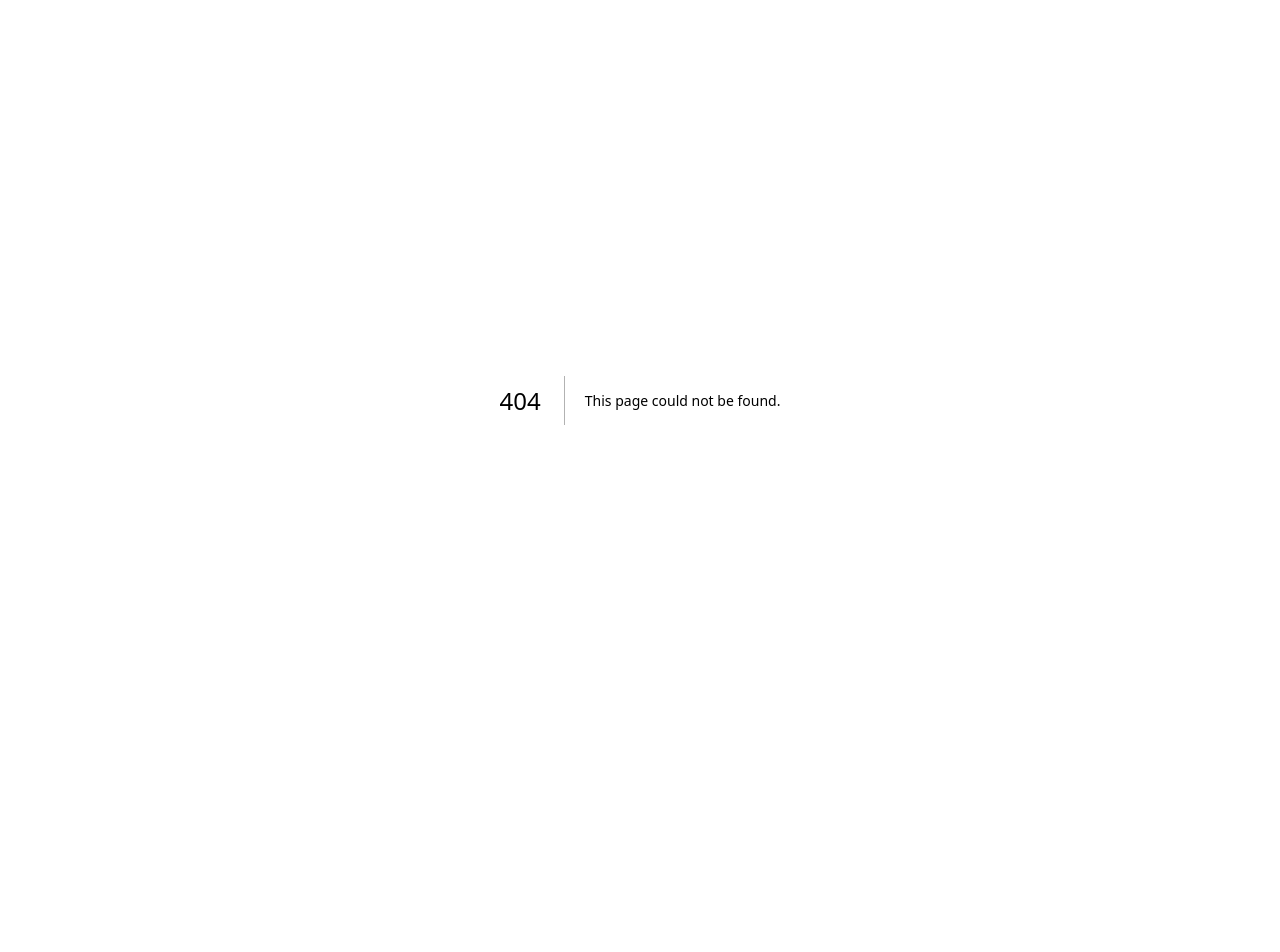
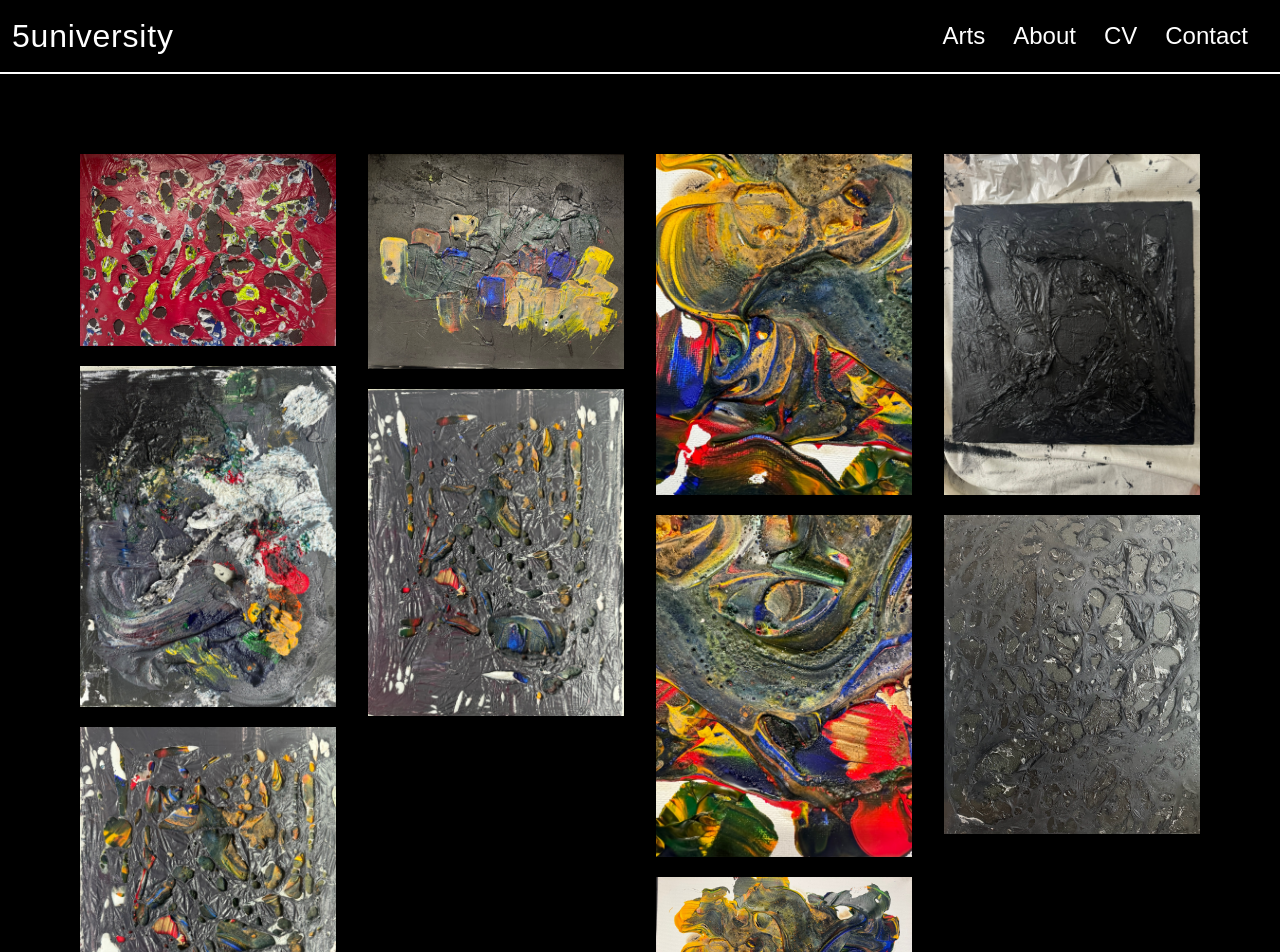
Before and after one commit to sby1126/5university, a Next.js app: page /5university/sub/arts/1 in a window 1280 px wide. Before the commit this address had no page. Shown: the top 952 px of the page. Before the commit the page ends 800 px from the top, so only its background shows below. Built offline with nearby package versions, Linux system fonts and the light colour scheme; a web font is replaced by a local one.

Commit message:
[fix] next config

```diff
--- a/next.config.mjs
+++ b/next.config.mjs
@@ -1,5 +1,7 @@
 /** @type {import('next').NextConfig} */
 const nextConfig = {
+    output: 'export',
+    basePath: '/5university',
     assetPrefix:
         "https://sby1126.github.io/5university/"
     ,
--- a/package.json
+++ b/package.json
@@ -9,7 +9,7 @@
     "start": "next start",
     "lint": "next lint",
     "predeploy": "npm run build",
-    "deploy": "touch out/.nojekyll && gh-pages -d out --dotfiles"
+    "deploy": "touch out/.nojekyll && gh-pages -d  out -t true"
   },
   "dependencies": {
     "framer-motion": "^11.3.29",
--- a/src/app/page.tsx
+++ b/src/app/page.tsx
@@ -9,7 +9,7 @@ export default function Home() {
       animate={{ opacity: 1, scale: 1 }}
       transition={{ duration: 0.7 }}
     >
-      <main className="w-full h-screen bg-[url('/images/IMG_9538.JPG')] bg-cover flex justify-center items-center">
+      <main className="w-full h-screen bg-[url('/5university/images/IMG_9538.JPG')] bg-cover flex justify-center items-center">
         <Link href="/sub" className="text-[2rem] md:text-[5rem] tracking-wide text-white">
           5university
         </Link>
--- a/src/components/ImageCategory.tsx
+++ b/src/components/ImageCategory.tsx
@@ -14,7 +14,7 @@ export default function ImageCategory() {
                         >
                             <Image
                                 className="object-cover w-full h-full opacity-55"
-                                src={`/images/${i}.jpeg`}
+                                src={`/5university/images/${i}.jpeg`}
                                 alt=""
                             />
                             <motion.div className="absolute w-full h-full flex justify-center items-center" whileHover={{ scale: 1.2 }}>
--- a/src/components/ImageGridsAuto.tsx
+++ b/src/components/ImageGridsAuto.tsx
@@ -5,16 +5,16 @@ import { useState } from "react";
 
 export default function ImageGridAuto() {
   const imageList = [
-    "/images/IMG_9531.JPG",
-    "/images/IMG_9532.JPG",
-    "/images/IMG_9533.JPG",
-    "/images/IMG_9534.JPG",
-    "/images/IMG_9535.JPG",
-    "/images/IMG_9536.JPG",
-    "/images/IMG_9537.JPG",
-    "/images/IMG_9538.JPG",
-    "/images/IMG_9539.JPG",
-    "/images/IMG_9540.JPG",
+    "/5university/images/IMG_9531.JPG",
+    "/5university/images/IMG_9532.JPG",
+    "/5university/images/IMG_9533.JPG",
+    "/5university/images/IMG_9534.JPG",
+    "/5university/images/IMG_9535.JPG",
+    "/5university/images/IMG_9536.JPG",
+    "/5university/images/IMG_9537.JPG",
+    "/5university/images/IMG_9538.JPG",
+    "/5university/images/IMG_9539.JPG",
+    "/5university/images/IMG_9540.JPG",
   ];
 
   const [selectedImage, setSelectedImage] = useState<string | null>(null);
```
